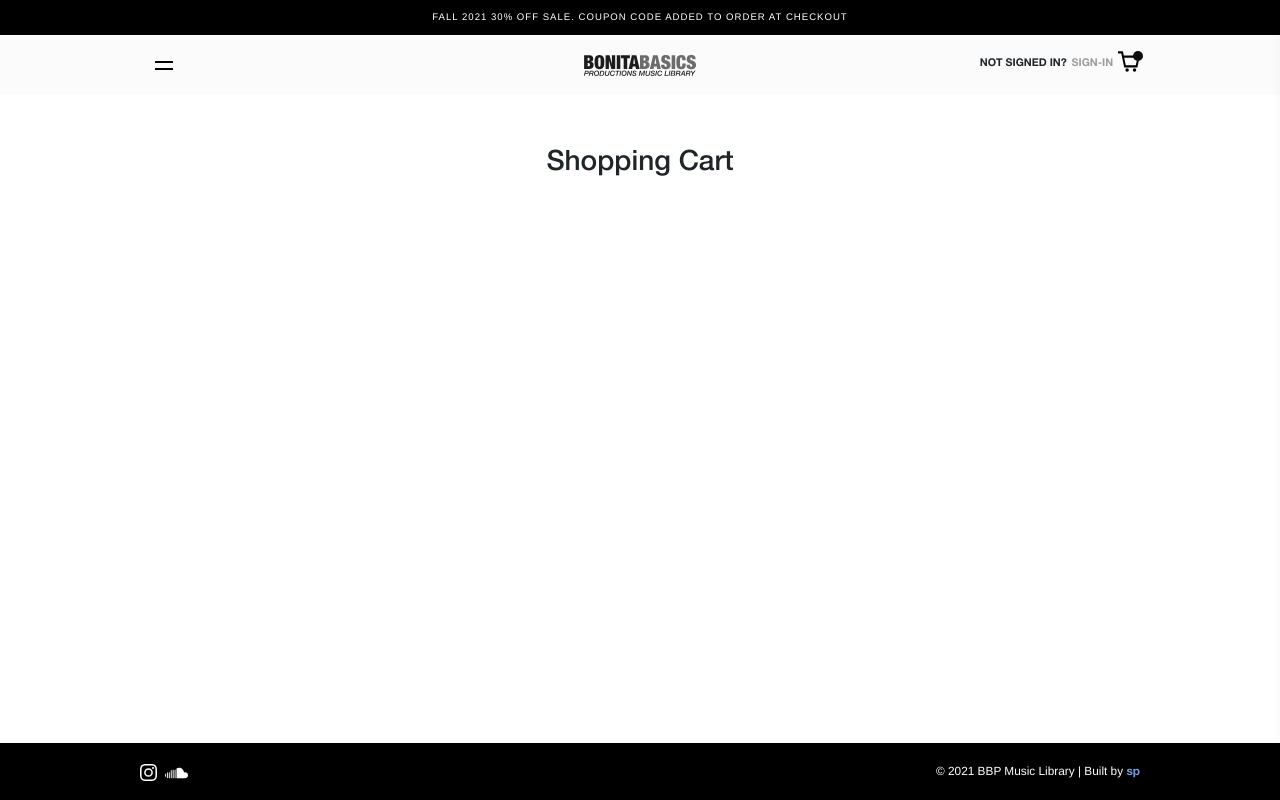
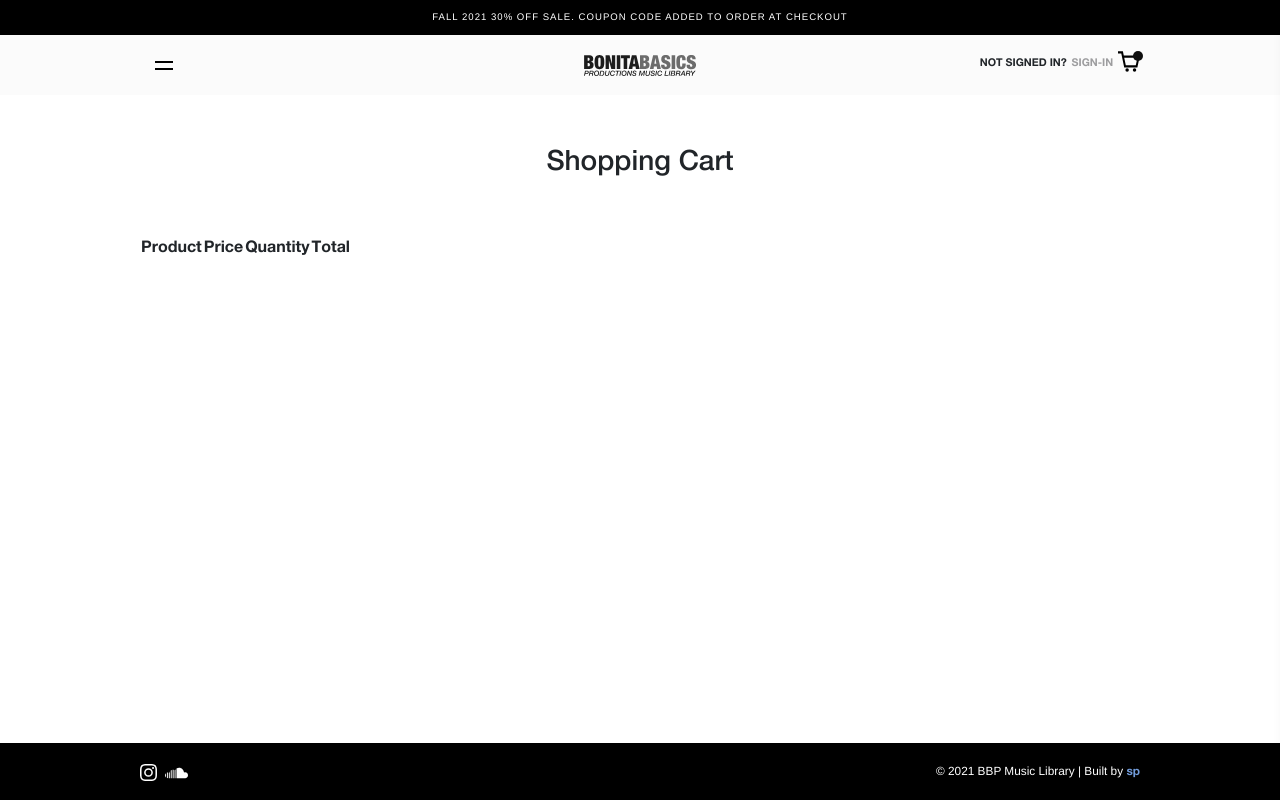
Before and after one commit to mrstevedev/bbpmusiclibrary, a Next.js app: page /cart in a window 1280 px wide. Built offline with nearby package versions, Linux system fonts and the light colour scheme.

Commit message:
Added cart table

```diff
--- a/pages/cart.tsx
+++ b/pages/cart.tsx
@@ -19,6 +19,16 @@ const Cart = () => {
                         <div className={ styles.cart__header } >
                             <h3 className={ styles.cart__headerText }>Shopping Cart</h3>
                         </div>
+                        <table className={styles.cart__table}>
+                            <thead>
+                                <tr>
+                                    <th colSpan={2}>Product</th>
+                                    <th>Price</th>
+                                    <th>Quantity</th>
+                                    <th>Total</th>
+                                </tr>
+                            </thead>
+                        </table>
                     </div>
                 </div>
             </main>
```
